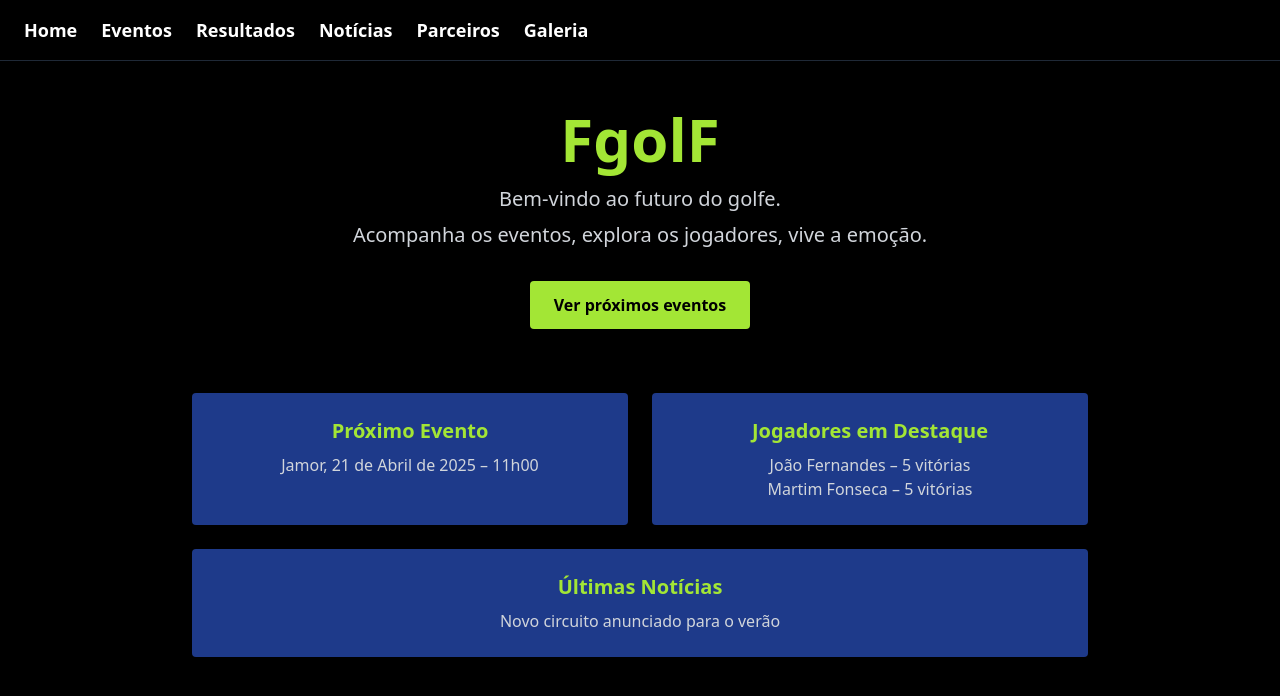
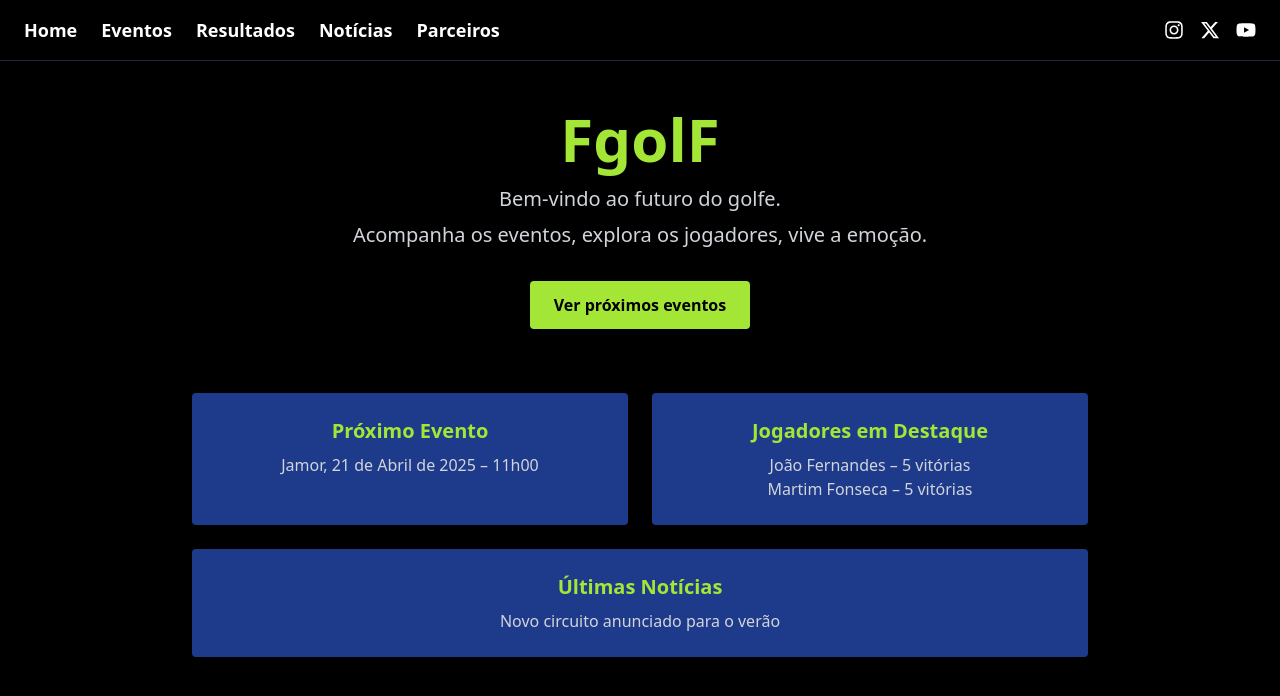
Before and after one commit to fernandesj99/FgolF, a Next.js app: page / in a window 1280 px wide. Shown: the top 696 px of the page. Built offline with nearby package versions, Linux system fonts and the light colour scheme.

Commit message:
Criação youtube, twitter e insta

```diff
--- a/package.json
+++ b/package.json
@@ -14,6 +14,7 @@
     "postcss": "^8.4.21",
     "react": "^18.2.0",
     "react-dom": "^18.2.0",
+    "react-icons": "^5.5.0",
     "tailwindcss": "^3.3.2"
   },
   "devDependencies": {
--- a/src/pages/_app.tsx
+++ b/src/pages/_app.tsx
@@ -1,30 +1,49 @@
 import '../styles/globals.css';
 import Link from 'next/link';
-import { useEffect } from 'react';
+import { FaInstagram, FaYoutube, FaXTwitter } from 'react-icons/fa6';
 
 export default function App({ Component, pageProps }: any) {
-  useEffect(() => {
-    const handler = (e: KeyboardEvent) => {
-      if (e.shiftKey && e.key.toLowerCase() === 'a') {
-        window.location.href = '/admin/login';
-      }
-    };
-    window.addEventListener('keydown', handler);
-    return () => window.removeEventListener('keydown', handler);
-  }, []);
-
   return (
     <>
-      <nav className="bg-black text-white px-6 py-4 border-b border-gray-800 sticky top-0 z-50">
+      <nav className="bg-black text-white px-6 py-4 border-b border-gray-800 sticky top-0 z-50 flex justify-between items-center">
+        {/* Menu da esquerda */}
         <ul className="flex gap-6 text-lg font-semibold">
           <li><Link href="/">Home</Link></li>
           <li><Link href="/eventos">Eventos</Link></li>
           <li><Link href="/resultados">Resultados</Link></li>
           <li><Link href="/noticias">Notícias</Link></li>
           <li><Link href="/parceiros">Parceiros</Link></li>
-          <li><Link href="/galeria">Galeria</Link></li>
         </ul>
+
+        {/* Ícones sociais à direita */}
+        <div className="flex gap-4 text-xl">
+          <a
+            href="https://www.instagram.com/limitlessgolfpt/"
+            target="_blank"
+            rel="noopener noreferrer"
+            aria-label="Instagram"
+          >
+            <FaInstagram className="hover:text-lime-400 transition" />
+          </a>
+          <a
+            href="https://x.com/LimitlessGolfPT"
+            target="_blank"
+            rel="noopener noreferrer"
+            aria-label="X / Twitter"
+          >
+            <FaXTwitter className="hover:text-lime-400 transition" />
+          </a>
+          <a
+            href="https://www.youtube.com/channel/UCvP7RKs1x7wBHc2TZ_VpkWQ"
+            target="_blank"
+            rel="noopener noreferrer"
+            aria-label="YouTube"
+          >
+            <FaYoutube className="hover:text-lime-400 transition" />
+          </a>
+        </div>
       </nav>
+
       <Component {...pageProps} />
     </>
   );
```
Also changed, not shown: 1 other file (tests, documents, lock files or other folders).
